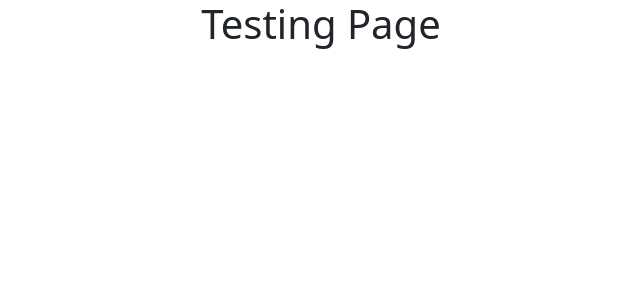
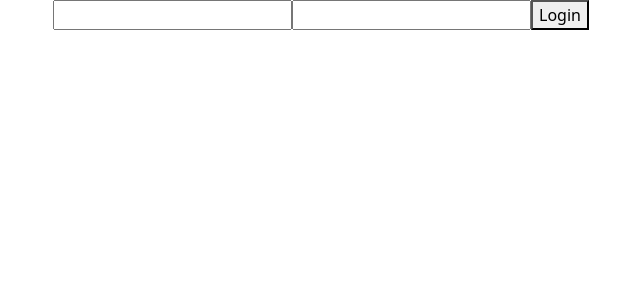
Before and after one commit to vinothsmart/react18-rtk, a React (Create React App) app: page /pratice in a window 1280 px wide. Shown: the top 300 px of the page, without its empty margins (319-959 px from the left). Built offline with nearby package versions, Linux system fonts and the light colour scheme.

Commit message:
Refactor Practice component to add login functionality

```diff
--- a/src/components/Practice.jsx
+++ b/src/components/Practice.jsx
@@ -1,9 +1,53 @@
-import React from "react";
+import React, { useCallback, useState } from "react";
 
 const Practice = () => {
+  const [name, setName] = useState("");
+  const [password, setPassword] = useState("");
+  const [isLogged, setIsLogged] = useState(false);
+
+  const handleChange = useCallback(e => {
+    const { name, value } = e.target;
+    if (name === "username") {
+      setName(value);
+    } else {
+      setPassword(value);
+    }
+  }, []);
+
+  const handleSubmit = useCallback(e => {
+    e.preventDefault();
+    setIsLogged(true);
+  }, []);
+
+  const handleLogout = useCallback(e => {
+    e.preventDefault();
+    setIsLogged(false);
+  }, []);
+
   return (
     <>
-      <h1> Testing Page</h1>
+      {!isLogged ? (
+        <>
+          <input
+            type="text"
+            name="username"
+            value={name}
+            onChange={handleChange}
+          />
+          <input
+            type="password"
+            name="password"
+            value={password}
+            onChange={handleChange}
+          />
+          <button onClick={handleSubmit}>Login</button>
+        </>
+      ) : (
+        <>
+          <h1>Welcome to Dashaboard Logged in Sucessfully</h1>
+          <button onClick={handleLogout}>Logout</button>
+        </>
+      )}
     </>
   );
 };
```
